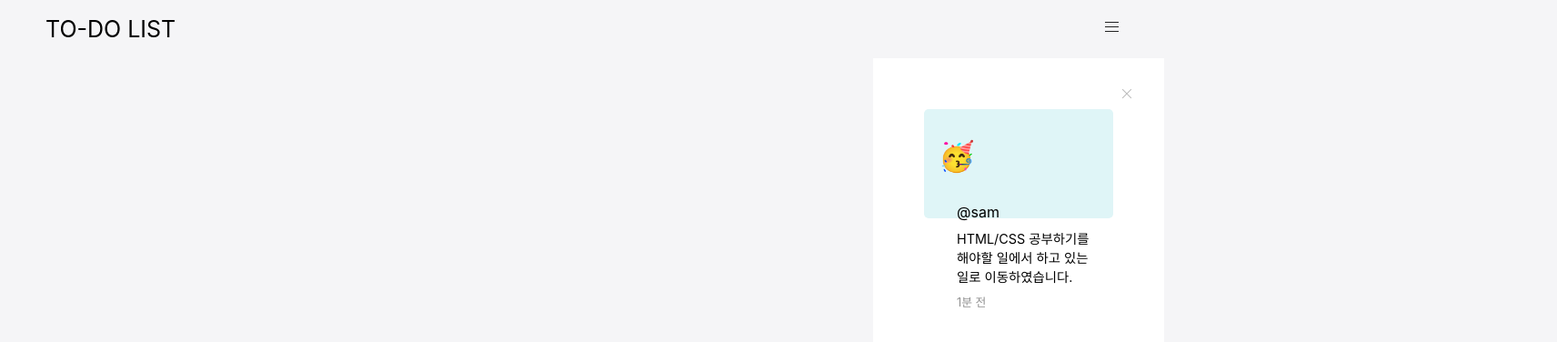
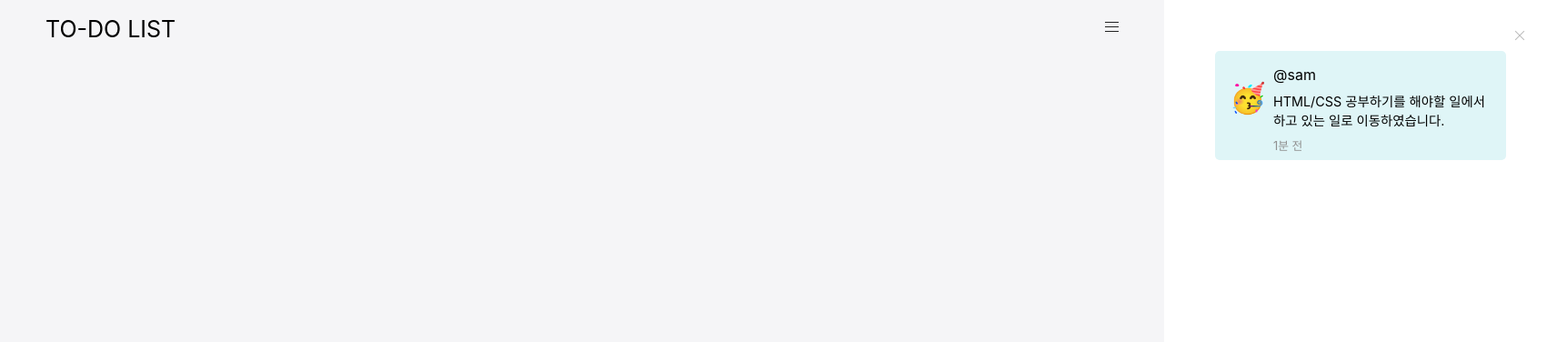
Before and after one commit to codesquad-members-2021/todo-list, a React (Create React App) app in the folder FE/todolist/: page / in a window 1280 px wide. Shown: the top 376 px of the page at 91% size, 1712 px wide, since content can reach past the window. Built offline with nearby package versions, Linux system fonts and the light colour scheme.

Commit message:
[#36] feat: :hamster: Sidebar toggle 기능구현

```diff
--- a/FE/todolist/src/App.js
+++ b/FE/todolist/src/App.js
@@ -1,13 +1,19 @@
-import './App.css';
+import { useRef } from 'react';
 import HeaderTitle from './header/HeaderTitle';
 import Sidebar from './sidebar/Sidebar';
 
 function App() {
+  const sidebar = useRef();
+
+  const showSidebar = () => {
+    const sidebarPage = sidebar.current;
+    sidebarPage.style.transform = 'translateX(0px)';
+  }
 
   return (
     <>
-      <HeaderTitle />
-      <Sidebar/>
+      <HeaderTitle handleClick={showSidebar}/>
+      <Sidebar sidebarRef={sidebar}/>
     </>
   );
 }
--- a/FE/todolist/src/header/HeaderTitle.js
+++ b/FE/todolist/src/header/HeaderTitle.js
@@ -14,14 +14,15 @@ const HeaderStyle = styled.header`
         font-weight: 400;
     }`
 
-const HeaderTitle = function () {
+const HeaderTitle = function ({ handleClick }) {
     // const [icon, setIcon] = useState('');
     const type = "bars"
+
     return (
         <HeaderStyle>
         <header className="header">
             <h1>TO-DO LIST</h1>
-            <Icon type={ type } />
+            <Icon type={ type } handleClick={handleClick}/>
         </header>
         </HeaderStyle>
     );
--- a/FE/todolist/src/sidebar/Sidebar.js
+++ b/FE/todolist/src/sidebar/Sidebar.js
@@ -1,18 +1,19 @@
-import React from 'react';
+import React, { useRef }from 'react';
 import styled from 'styled-components';
 import Icon from '../utilComponent/Icon';
 import Note from './note/Note';
 
 //transform: scale(0) & scale(1)로 사이드바 토글 효과 넣기
 const SidebarStyle = styled.aside`
-    .sidebar {
-        width: 20vw;
+        position: absolute;
+        box-sizing: border-box;
+        top: 0;
+        transform: translateX(432px);
+        right: 0px;
+        width: 432px;
         height: 100vh;
         background-color: #fff;
         padding: 2rem;
-        float: right;
-        /* transform: scale(0); */
-    }
 `;
 
 const IconBox = styled.div`
@@ -21,15 +22,19 @@ const IconBox = styled.div`
 `;
 
 
-const Sidebar = () => {
+const Sidebar = (props) => {
+
+    const closeSidebar = () => {
+        const sidebarPage = props.sidebarRef.current;
+        sidebarPage.style.transform = 'translateX(432px)';
+    }
+
     return (
-        <SidebarStyle>
-            <aside className="sidebar">
+        <SidebarStyle ref={props.sidebarRef}>
             <IconBox>
-                <Icon type={"close"}/>
+                <Icon type={"close"} handleClick={closeSidebar}/>
             </IconBox>
             <Note/>
-            </aside>
         </SidebarStyle>
     )
 }
--- a/FE/todolist/src/sidebar/note/Note.js
+++ b/FE/todolist/src/sidebar/note/Note.js
@@ -13,7 +13,6 @@ const NoteStyle = styled.div`
 `;
 
 const NoteInfoStyle = styled.div`
-    display: inline-block;
     height: 80%;
     width: 75%;
     float: right;
--- a/FE/todolist/src/utilComponent/Icon.js
+++ b/FE/todolist/src/utilComponent/Icon.js
@@ -19,9 +19,9 @@ const PlusIcon = ({ type }) => {
     )
 }
 
-const CloseIcon = ({type}) => {
+const CloseIcon = ({type, handleClick }) => {
     return (
-        <IconButton type={type}>
+        <IconButton type={type} onClick={handleClick}>
             <svg width="12" height="12" viewBox="0 0 12 12" fill="none" xmlns="http://www.w3.org/2000/svg">
             <path d="M1.5 11.25L0.75 10.5L5.25 6L0.75 1.5L1.5 0.75L6 5.25L10.5 0.75L11.25 1.5L6.75 6L11.25 10.5L10.5 11.25L6 6.75L1.5 11.25Z" fill="black"/>
             </svg>
@@ -29,9 +29,9 @@ const CloseIcon = ({type}) => {
     )
 }
 
-const BarsIcon = ({ type }) => {
+const BarsIcon = ({ type, handleClick }) => {
     return (
-        <IconButton type={ type }>
+        <IconButton type={ type } onClick={handleClick}>
             <svg width="17" height="11" viewBox="0 0 17 11" fill="none" xmlns="http://www.w3.org/2000/svg">
             <path d="M0 1V0H17V1H0ZM17 5V6H0V5H17ZM0 10H17V11H0V10Z" fill="black"/>
             </svg>
@@ -39,11 +39,11 @@ const BarsIcon = ({ type }) => {
     )
 }
 
-const Icon = ({ type }) => {
+const Icon = ({ type, handleClick }) => {
     return {
         plus: <PlusIcon type={ type }/>,
-        close: <CloseIcon type={ type }/>,
-        bars: <BarsIcon type={ type }/>
+        close: <CloseIcon type={ type } handleClick={handleClick}/>,
+        bars: <BarsIcon type={ type } handleClick={handleClick}/>
     }[type];
 }
 
```
